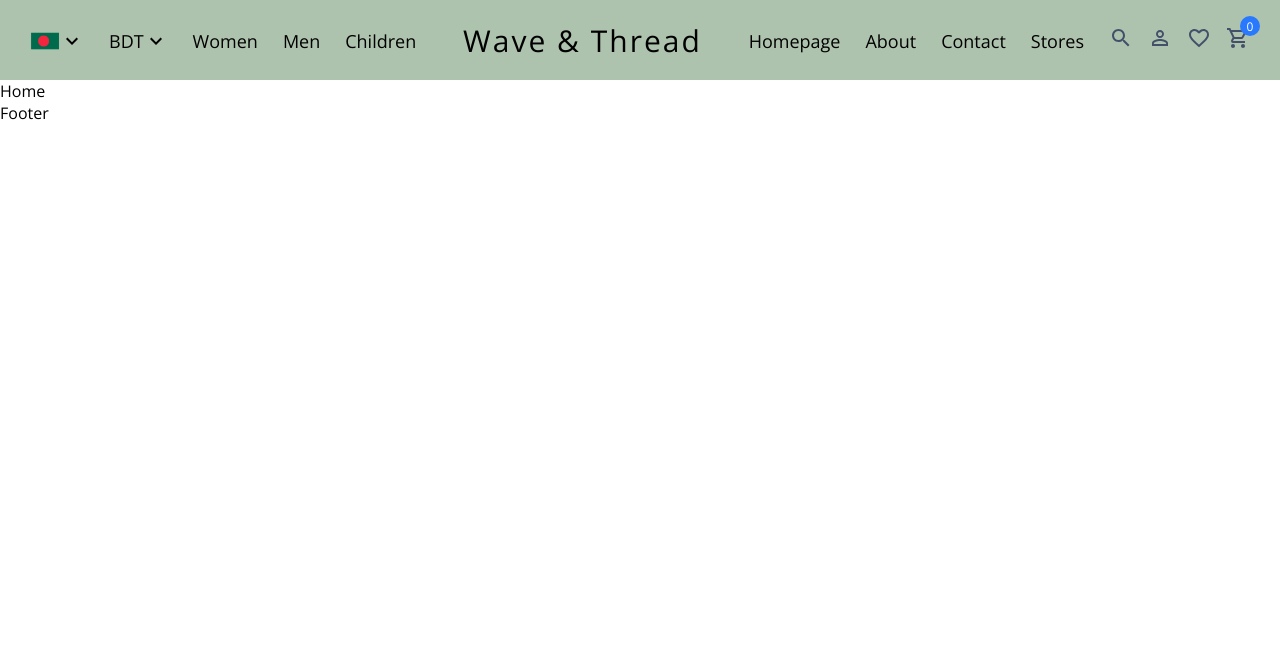
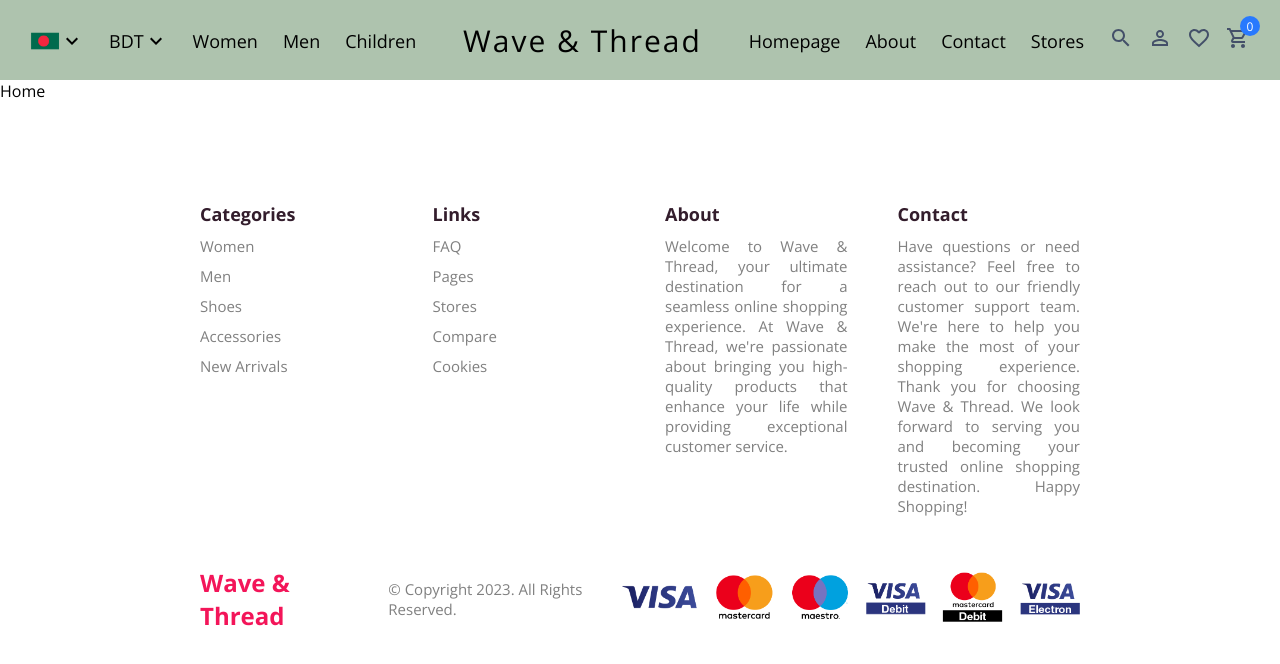
Before and after one commit to yushaabdullah/React-Ecommerce-Website, a React (Create React App) app in the folder client/: page / in a window 1280 px wide. Shown: the top 664 px of the page. Built offline with nearby package versions, Linux system fonts and the light colour scheme.

Commit message:
footer added

```diff
--- a/client/public/index.html
+++ b/client/public/index.html
@@ -17,7 +17,7 @@
         margin: 0;
       }
     </style>
-    <title>React App</title>
+    <title>Wave & Thread</title>
   </head>
   <body>
     <noscript>You need to enable JavaScript to run this app.</noscript>
--- a/client/src/Components/Footer/Footer.jsx
+++ b/client/src/Components/Footer/Footer.jsx
@@ -1,7 +1,59 @@
 import React from "react";
+import "./Footer.scss";
 
 const Footer = () => {
-  return <div>Footer</div>;
+  return (
+    <div className="footer">
+      <div className="top">
+        <div className="item">
+          <h1>Categories</h1>
+          <span>Women</span>
+          <span>Men</span>
+          <span>Shoes</span>
+          <span>Accessories</span>
+          <span>New Arrivals</span>
+        </div>
+        <div className="item">
+          <h1>Links</h1>
+          <span>FAQ</span>
+          <span>Pages</span>
+          <span>Stores</span>
+          <span>Compare</span>
+          <span>Cookies</span>
+        </div>
+        <div className="item">
+          <h1>About</h1>
+          <span>
+            Welcome to Wave & Thread, your ultimate destination for a seamless
+            online shopping experience. At Wave & Thread, we're passionate about
+            bringing you high-quality products that enhance your life while
+            providing exceptional customer service.
+          </span>
+        </div>
+        <div className="item">
+          <h1>Contact</h1>
+          <span>
+            Have questions or need assistance? Feel free to reach out to our
+            friendly customer support team. We're here to help you make the most
+            of your shopping experience. Thank you for choosing Wave & Thread.
+            We look forward to serving you and becoming your trusted online
+            shopping destination. Happy Shopping!
+          </span>
+        </div>
+      </div>
+      <div className="bottom">
+        <div className="left">
+          <span className="logo">Wave & Thread</span>
+          <span className="copyright">
+            © Copyright 2023. All Rights Reserved.
+          </span>
+        </div>
+        <div className="right">
+          <img src="./img/payment.png" alt="payment methods" />
+        </div>
+      </div>
+    </div>
+  );
 };
 
 export default Footer;
--- /dev/null
+++ b/client/src/Components/Footer/Footer.scss
@@ -0,0 +1,54 @@
+.footer {
+  margin: 100px 200px 20px 200px;
+
+  .top {
+    display: flex;
+    gap: 50px;
+
+    .item {
+      flex: 1;
+      display: flex;
+      flex-direction: column;
+      gap: 10px;
+      text-align: justify;
+      font-size: 15px;
+
+      h1 {
+        font-size: 18px;
+        font-weight: 700;
+        color: #331d2c;
+      }
+
+      span {
+        color: gray;
+      }
+    }
+  }
+  .bottom {
+    display: flex;
+    align-items: center;
+    justify-content: space-between;
+    margin-top: 50px;
+    .left {
+      display: flex;
+      align-items: center;
+
+      .logo {
+        color: #f31559;
+        font-weight: bold;
+        font-size: 24px;
+      }
+
+      .copyright {
+        margin-left: 30px;
+        font-size: 15px;
+        color: gray;
+      }
+    }
+    .right {
+      img {
+        height: 50px;
+      }
+    }
+  }
+}
--- a/client/src/Components/Navbar/Navbar.scss
+++ b/client/src/Components/Navbar/Navbar.scss
@@ -1,6 +1,6 @@
 .navbar {
   height: 80px;
-  background-color: #AEC3AE;
+  background-color: #aec3ae;
 
   .wrapper {
     padding: 20px 30px;
@@ -27,6 +27,15 @@
       display: flex;
       align-items: center;
       gap: 25px;
+
+      .item {
+        .link {
+          color: inherit;
+        }
+        &:hover {
+          font-weight: bold;
+        }
+      }
 
       .icons {
         display: flex;
```
Also changed, not shown: client/src/Components/Navbar/Navbar.jsx (+24 -8 lines).
